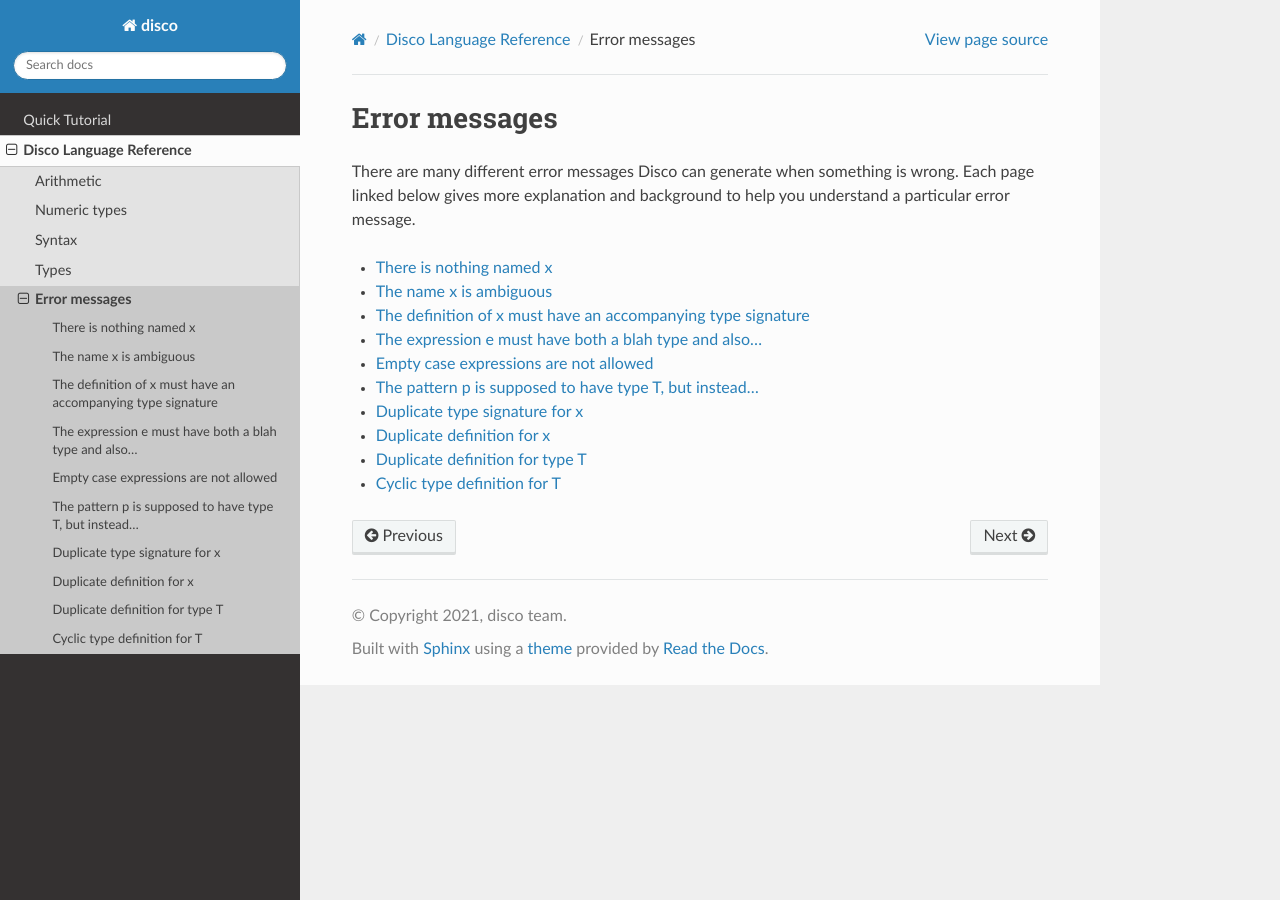
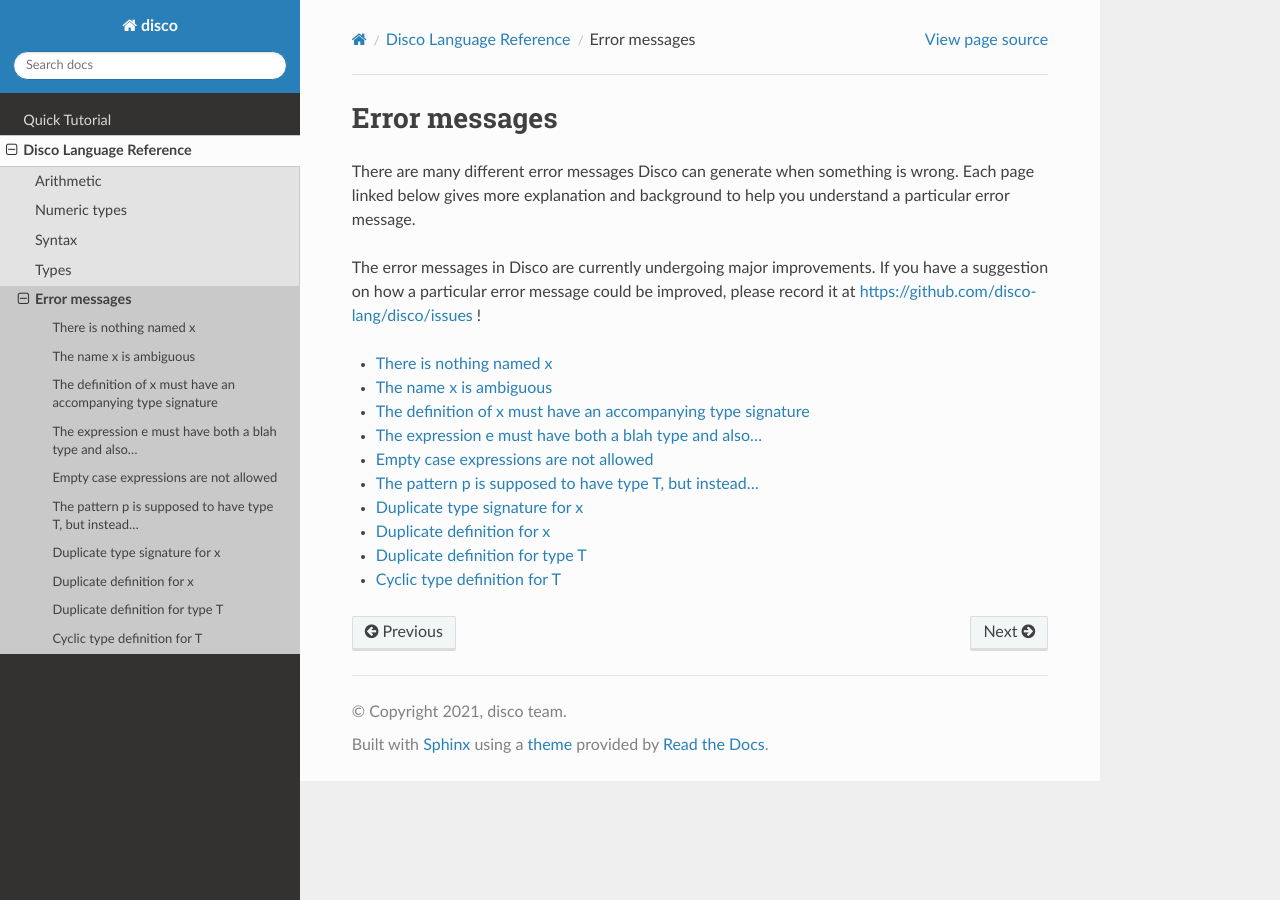
Before and after one commit to disco-lang/disco, a Sphinx documentation site: the page built from docs/reference/errors.rst, in a window 1280 px wide. Built offline with Sphinx 7.4.7 and the Read the Docs theme 2.0.0, drawn with Linux system fonts in a browser that asks for light colours; pages that are not in the unit, such as notebooks, are missing from menus.

Commit message:
add an explanation of how to contribute suggestions

```diff
--- a/docs/reference/errors.rst
+++ b/docs/reference/errors.rst
@@ -4,6 +4,11 @@ Error messages
 There are many different error messages Disco can generate when
 something is wrong.  Each page linked below gives more explanation and
 background to help you understand a particular error message.
+
+The error messages in Disco are currently undergoing major
+improvements.  If you have a suggestion on how a particular error
+message could be improved, please record it at
+https://github.com/disco-lang/disco/issues !
 
 .. toctree::
 
```
